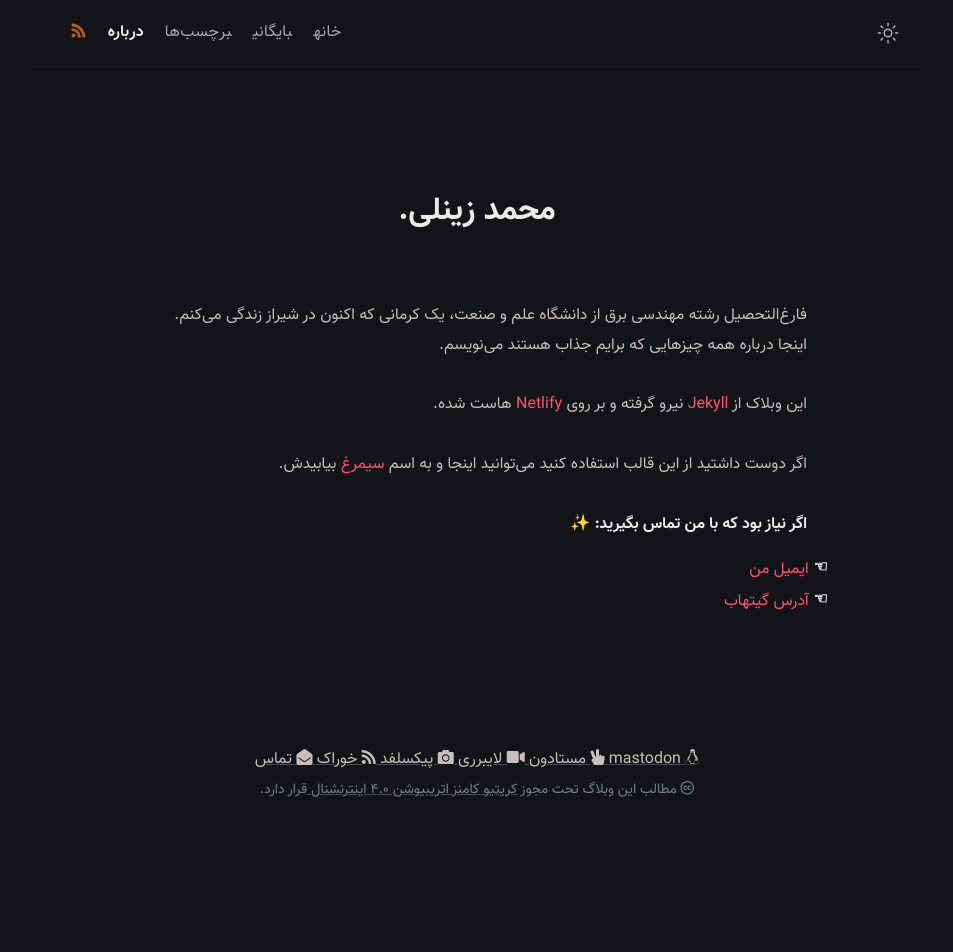
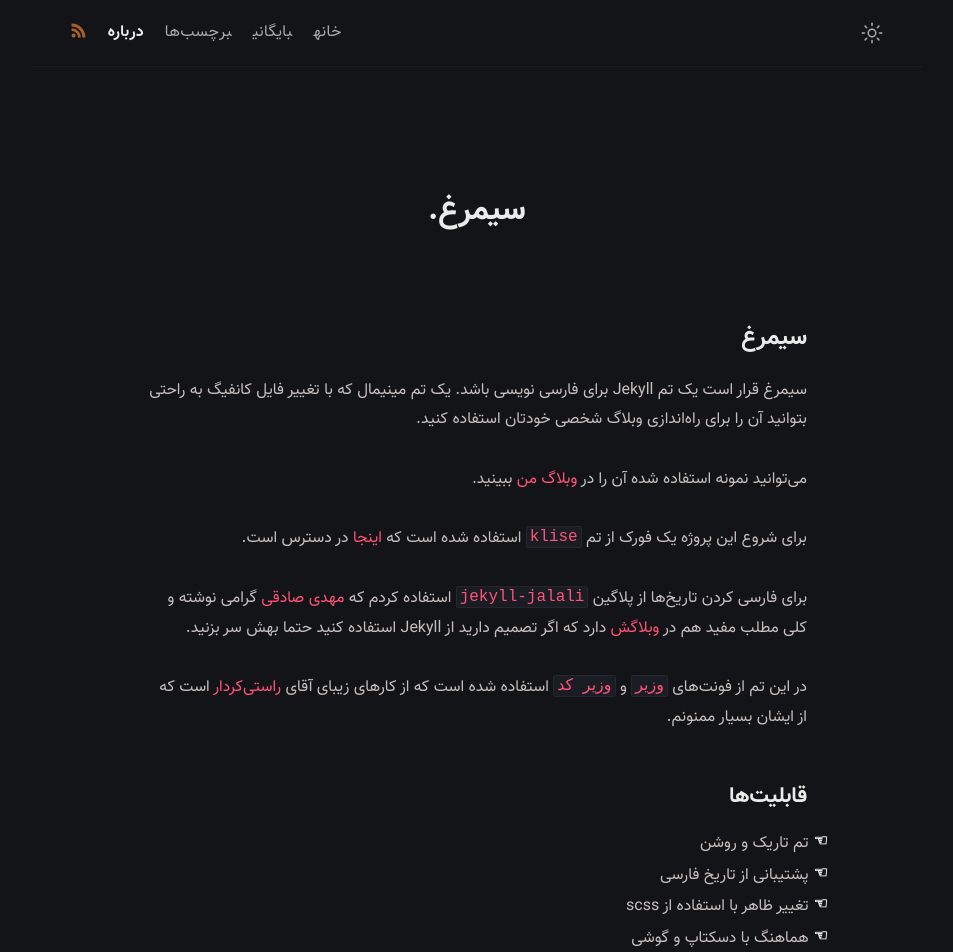
Before and after one commit to mhdzli/simorq, a Jekyll site: the page built from src/about.md, in a window 1280 px wide. Shown: the top 952 px of the page, without its empty margins (163-1116 px from the left). Built offline with Jekyll 4.4.1, drawn with Linux system fonts in a browser that asks for light colours; some web fonts are replaced; before the commit the page ends 900 px from its top, so only the background shows below that; some of the changed text lies outside the part shown.

Commit message:
delete my personal data

```diff
--- /dev/null
+++ b/CNAME
@@ -0,0 +1 @@
+zmim.ir
--- a/_config.yml
+++ b/_config.yml
@@ -1,9 +1,9 @@
 # Site settings
 
 source: src
-title: محمد زینلی # site title
+title: سیمرغ # site title
 description: >- # site description
-  یادداشت‌های محمد زینلی   <a href="https://github.com/piharpi" target="_blank" rel="noopener">@github</a>.
+  یک تم فارسی برای Jekyll.  کد سیمرغ در <a href="https://github.com/mhdzli/simorq" target="_blank" rel="noopener">گیت‌هاب</a>.
 lang: fa # default lang
 timezone: Asia/Tehran # set your timezone
 image: assets/img/ogp.png # This image used for Open Graph more info https://ogp.me/
@@ -12,24 +12,28 @@ mode: dark # default theme "dark" | "light"
 
 # Profile settings
 author:
-  name: محمد زینلی # author name
+  name: اسم شما # author name
   bio: >- # tell to the world
-    یک همسایه در دنیای وبلاگ‌های فارسی، یک آدم آشنای معمولی که شاید یه روز تو تاکسی کنار هم نشسته باشیم.
+    یک تم Jekyll برای وبلاگ فارسی. اگر تم روشن را بیشتر می‌پسندید، روی خورشید بالای صفحه سمت راست کلیک کنید.
 
-    پروژه‌های کوچک من در
-    <a href="https://github.com/mhdzli/" target="_blank" rel="noopener">گیتهاب</a>.
-  username: # general username
-  github: mhdzli # github username
-  lbry: https://lbry.tv/@mzeinali:c # lbry url
-  pixelfed: https://pixelfed.de/mzeinali #pixelfed url
+    لینک این پروژه در
+    <a href="https://github.com/mhdzli/simorq" target="_blank" rel="noopener">گیت‌هاب</a>.
+
+  username:  your_username # general username
+  github: your_github_username # github username
+  twitter: your_twitter_username # twitter username
+  # you can add your accounts of other social media  but you need to edit footer.html in _includes directory and add other sosial media links based on existing  templates
+
+  lbry: https://your_instance.address/@your_username # lbry url
+  pixelfed: https://your_instance.address/your_username # your pixelfed url
   mastodon: # mastodon urls
-    first: https://fosstodon.org/@mzeinali
-    second: https://mastodon.social/@mzeinali
-  email: mzeinali@tutanota.com # email adress
+    first: https://your_instance.address/@your_username
+    second:
+  email: your@email.address # email adress
   avatar: /assets/img/avatar.jpg # change with your own avatar
 
 # URL settings
-url: "https://zmim.ir" #
+url: "https://example.anything" # your domain
 baseurl:
 permalink: /:title/
 google_analytics: # leave it blank if not wish
@@ -95,4 +99,5 @@ exclude:
 plugins:
   - jekyll-feed
   - jekyll-sitemap
-  - jekyll-postfiles
+  - jekyll-postfile
+  - jekyll-jalali
--- a/src/_includes/footer.html
+++ b/src/_includes/footer.html
@@ -6,6 +6,13 @@
     <a class="footer item" href="https://twitter.com/{{ site.author.twitter }}">
         <i class="fab fa-twitter-square"></i>
 	توئیت‌ها
+    </a>
+  {% endif %}
+
+  {% if site.author.github %}
+    <a class="footer item" href="https://github.com/{{ site.author.github }}">
+        <i class="fab fa-github"></i>
+	گیت‌هاب
     </a>
   {% endif %}
 
@@ -50,7 +57,7 @@
   {% endif %}
 
   {% if site.author.email %}
-    <a class="footer item" href="{{ site.email }}">
+    <a class="footer item" href="mailto:{{ site.email }}">
 	<i class="fa fa-envelope-open"></i>
 	تماس
     </a>
--- a/src/_sass/simorq/_layout.scss
+++ b/src/_sass/simorq/_layout.scss
@@ -19,7 +19,7 @@
 
   a#mode {
     float: right;
-    left: 8px;
+    right: 8px;
     top: 6px;
     position: relative;
     clear: both;
@@ -123,7 +123,7 @@
     .menu-icon {
       display: block;
       position: absolute;
-      right: 0;
+      left: 0;
       width: 50px;
       height: 23px;
       line-height: 0;
--- a/src/_sass/simorq/_post.scss
+++ b/src/_sass/simorq/_post.scss
@@ -157,7 +157,7 @@
       &::before {
         content: "#";
         position: absolute;
-        right: -3px;
+        left: -3px;
         width: 1em;
         font-weight: $bold-weight;
       }
--- a/src/about.md
+++ b/src/about.md
@@ -1,20 +1,68 @@
 ---
-title: محمد زینلی
+title: سیمرغ
 permalink: /about/
 layout: page
-excerpt: فارغ‌التحصیل رشته مهندسی برق از دانشگاه علم و صنعت، یک کرمانی که اکنون در شیراز زندگی می‌کنم. اینجا درباره همه چیزهایی که برام جذاب هستند می‌نویسم.
+excerpt: یک تم فارسی برای Jekyll
 comments: false
 ---
 
-فارغ‌التحصیل رشته مهندسی برق از دانشگاه علم و صنعت، یک کرمانی که اکنون در شیراز زندگی می‌کنم. اینجا درباره همه چیزهایی که برایم جذاب هستند می‌نویسم.
 
-این وبلاک از [Jekyll](https://jekyllrb.com/) نیرو گرفته و بر روی [Netlify](https://www.netlify.com/) هاست شده.
 
-اگر دوست داشتید از این قالب استفاده کنید می‌توانید اینجا و به اسم [سیمرغ](https://github.com/mhdzli/simorq)  بیابیدش.
+# سیمرغ
+
+سیمرغ قرار است یک تم Jekyll برای فارسی نویسی باشد. یک تم مینیمال که با تغییر فایل کانفیگ به راحتی بتوانید آن را برای راه‌اندازی وبلاگ شخصی خودتان استفاده کنید.
+
+می‌توانید نمونه استفاده شده آن را در [وبلاگ من](https://zmim.ir) ببینید.
+
+برای شروع این پروژه یک فورک از تم [`klise`](https://klise.now.sh) استفاده شده است که [اینجا](https://github.com/piharpi/jekyll-klise) در دسترس است.
+
+برای فارسی کردن تاریخ‌ها از پلاگین [`jekyll-jalali`](https://github.com/mehdisadeghi/jekyll-jalali) استفاده کردم که [مهدی صادقی](https://github.com/mehdisadeghi/) گرامی نوشته و کلی مطلب مفید هم در [وبلاگش](https://mehdix.ir/) دارد که اگر تصمیم دارید از Jekyll استفاده کنید حتما بهش سر بزنید.
+
+
+در این تم از فونت‌های [`وزیر`](https://github.com/rastikerdar/vazir-font) و [`وزیر کد`](https://github.com/rastikerdar/vazir-code-font) استفاده شده است که از کارهای زیبای آقای [راستی‌کردار](https://github.com/rastikerdar) است که از ایشان بسیار ممنونم.
+
+## قابلیت‌ها
+
+-  تم تاریک و روشن
+-  پشتیبانی از تاریخ فارسی
+-  تغییر ظاهر با استفاده از scss
+-  هماهنگ با دسکتاپ و گوشی
+-  ساختار مناسب برای عکس‌ها ([`jekyll-postfiles`](https://github.com/nhoizey/jekyll-postfiles))
+-  نقشه سایت ([`jekyll-sitemap`](https://github.com/jekyll/jekyll-sitemap))
+-  خوراک rss ([`jekyll-feed`](https://github.com/jekyll/jekyll-feed))
+-  هایلایت کدها ([`Vazir Code Font`](https://github.com/rastikerdar/vazir-code-font)) با تشکر مجدد از جناب [راستی کردار](https://github.com/rastikerdar/)
+-  صفحه بندی پست‌ها
+-  آنالیز گوگل اگر دوست دارید استفاده کنید. (نکنید 😠)
+-  استفاده از W3C **👽**
+-  استفاده از فونت Awesome **👽**
+-  سبک و سریع **🚄**
+
+
+## نصب
+
+راه انداختن سرور local روی سیستم شخصی:
+
+<div class="code-block">
+{% highlight bash %}
+$ git clone https://github.com/mhdzli/simorq.git
+$ cd jekyll-klise
+$ bundle install
+$ bundle exec jekyll serve
+{% endhighlight %}
+</div>
+
+با آدرس `localhost:4000` می‌توانید نتیجه را در مرورگرتان مشاهده کنید.
+
+[![دیپلوی در Netlify](https://www.netlify.com/img/deploy/button.svg)](https://app.netlify.com/start/deploy?repository=https://github.com/mhdzli/simorq) [![دیپلوی با Vercel](https://vercel.com/button)](https://vercel.com/import/project?template=https://github.com/mhdzli/simorq)
+
+## محدودیت‌ها
+
+- از آنجا که پلاگین  [`jekyll-postfiles`](https://github.com/nhoizey/jekyll-postfiles#compatibility) و  [`jekyll-jalali`](https://github.com/mehdisadeghi/jekyll-jalali)  در `github pages` پشتیبانی نمی‌شوند امکان استفاده  روی گیتهاب وجود ندارد اما میتوانید از  [`netlify.com`](https://netlify.com)، [`vercel.com`](https://vercel.com) یا [`surge.sh`](https://surge.sh) استفاده کنید.
+
 
 
 
 **اگر نیاز بود که با من تماس بگیرید: ✨**
 
-- [ایمیل من]({{ site.author.email }})
+- <a class="footer item" href="mailto:{{ site.email }}">ایمیل من</a>
 - [آدرس گیتهاب](github.com/{{ site.author.github }})
```
Also changed, not shown: README.md (+2 -0 lines), src/_posts/battery-threshold/2020-09-25-tlp.md (added, +238 -0 lines), src/_posts/simorq/2020-01-25-simorq.md (+0 -2 lines).
